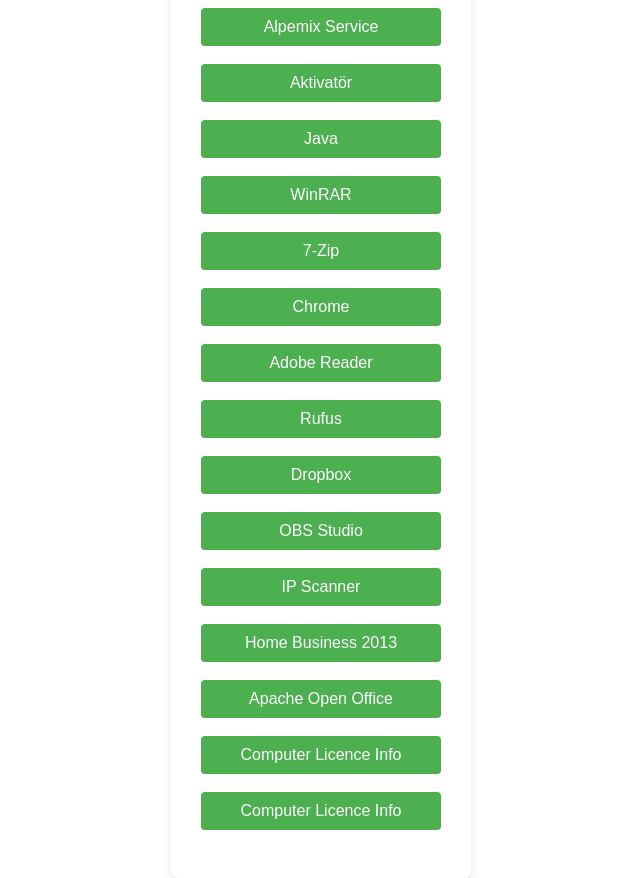
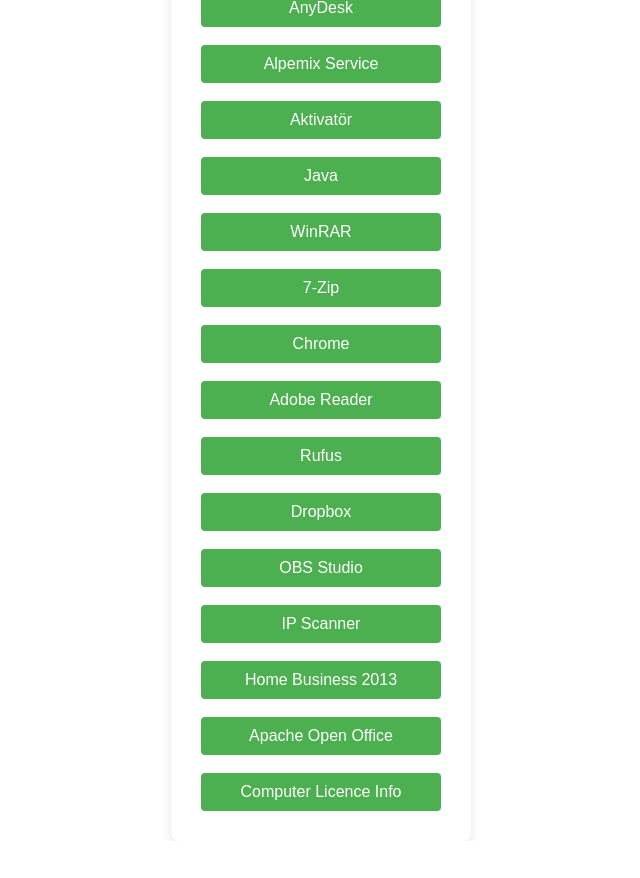
Before and after one commit to ymehmetali/webtransferdemo.github.io, a plain HTML site: page home_page.html in a window 1280 px wide. Shown: the whole page, without its empty margins (319-959 px from the left). After the commit the page ends 841 px from the top, so only its background shows below. Drawn offline with Linux system fonts and the light colour scheme.

Commit message:
Update home_page.html

```diff
--- a/home_page.html
+++ b/home_page.html
@@ -68,10 +68,6 @@
             <a href="https://www.dropbox.com/scl/fi/4w3lm6aa5t4nwby0oacxo/ComputerLicenceInfo.7z?rlkey=d0wfsqfbawwwesv5movr2ab7d&st=m2ptqu52&dl=1" class="button-link">
                 <button type="submit">Computer Licence Info</button>
             </a>
-            <div>&nbsp;</div>
-            <a href="https://www.dropbox.com/scl/fi/4w3lm6aa5t4nwby0oacxo/ComputerLicenceInfo.7z?rlkey=d0wfsqfbawwwesv5movr2ab7d&st=m2ptqu52&dl=1" class="button-link">
-                <button type="submit">Computer Licence Info</button>
-            </a>
-            <div>&nbsp;</div>
+
 </body>
 </html>
```
